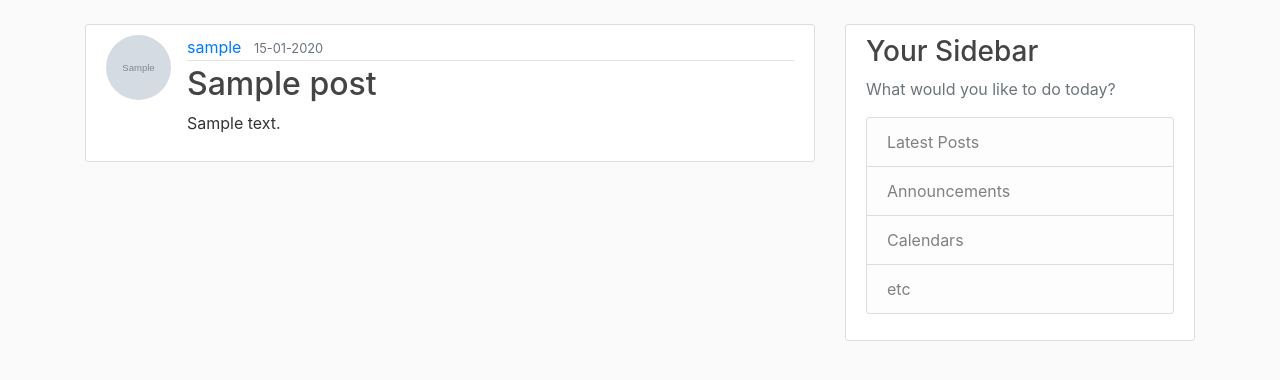
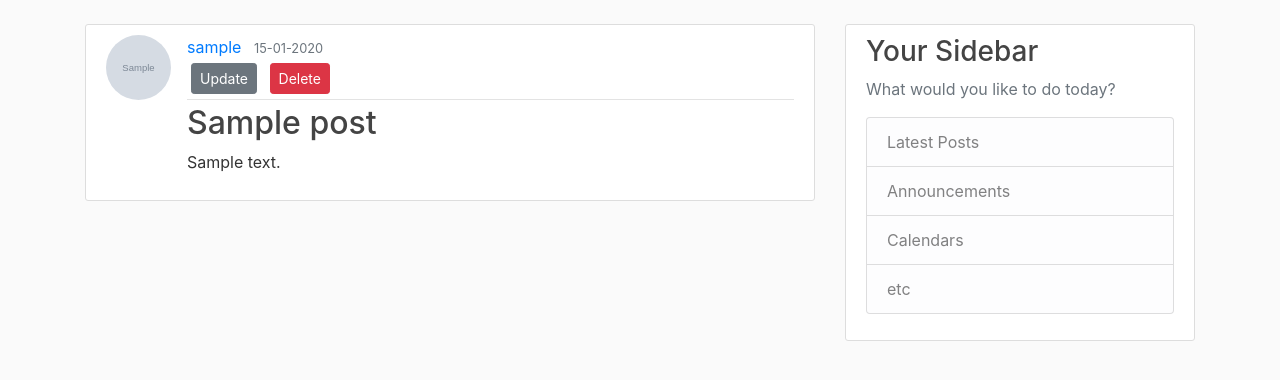
Before and after one commit to webroyit/ff59sg-RunnerBlog, a Flask app: page /post/1 in a window 1280 px wide. Shown: the part 56-436 px from the top of the page. Run offline with Flask 2, Linux system fonts and the light colour scheme; a user stored in the database is signed in; tables that the repository leaves empty hold one stand-in row (values such as "Sample post"); grey boxes marked "Sample" are stand-in pictures; some libraries are stand-ins or nearby versions.

Commit message:
Add two buttons for update and delete on the post page

```diff
--- a/runnerblog/templates/post.html
+++ b/runnerblog/templates/post.html
@@ -8,6 +8,12 @@
 
                 <!-- strftime() for date format -->
                 <small class="text-muted">{{ post.date_posted.strftime("%d-%m-%Y") }}</small>
+                {% if post.author == current_user %}
+                    <div>
+                        <a class="btn btn-secondary btn-sm m-1" href="{{ url_for('update_post', post_id = post.id) }}">Update</a>
+                        <button type="button" class="btn btn-danger btn-sm m-1">Delete</button>
+                    </div>
+                {% endif %}
             </div>
             <h2 class="article-title">{{ post.title }}</h2>
             <p class="article-content">{{ post.content }}</p>
```
